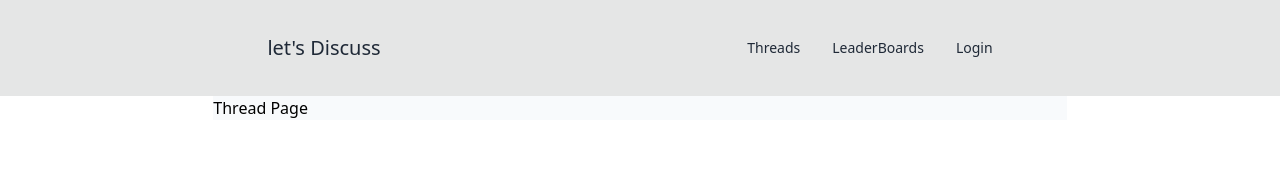
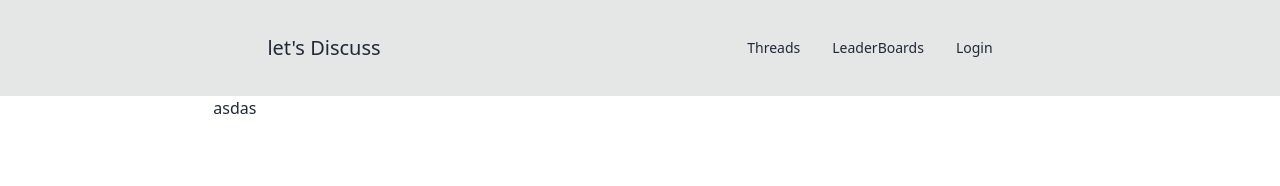
Before and after one commit to ddnamn/disccuss_web_project, a React (Vite) app: page / in a window 1280 px wide. Shown: the top 186 px of the page. Built offline with nearby package versions, Linux system fonts and the light colour scheme.

Commit message:
update height (css) of threads page wrapper

```diff
--- a/src/pages/Thread.page.jsx
+++ b/src/pages/Thread.page.jsx
@@ -1,17 +1,11 @@
-import { useEffect } from 'react'
-import { getLeaderboards, getThreads } from '../utils/getData'
-import { useDispatch } from 'react-redux'
+import { useEffect } from 'react';
+import { getLeaderboards, getThreads } from '../utils/getData';
+import { useDispatch } from 'react-redux';
 
 export default function ThreadPage() {
-
-
-
-
   return (
     <>
-     <div className='w-2/3 m-auto bg-slate-50'>
-        <h1 className='text-black'>Thread Page</h1>
-      </div>
+      <div className="w-2/3 m-auto bg-primary">asdas</div>
     </>
-  )
+  );
 }
```
